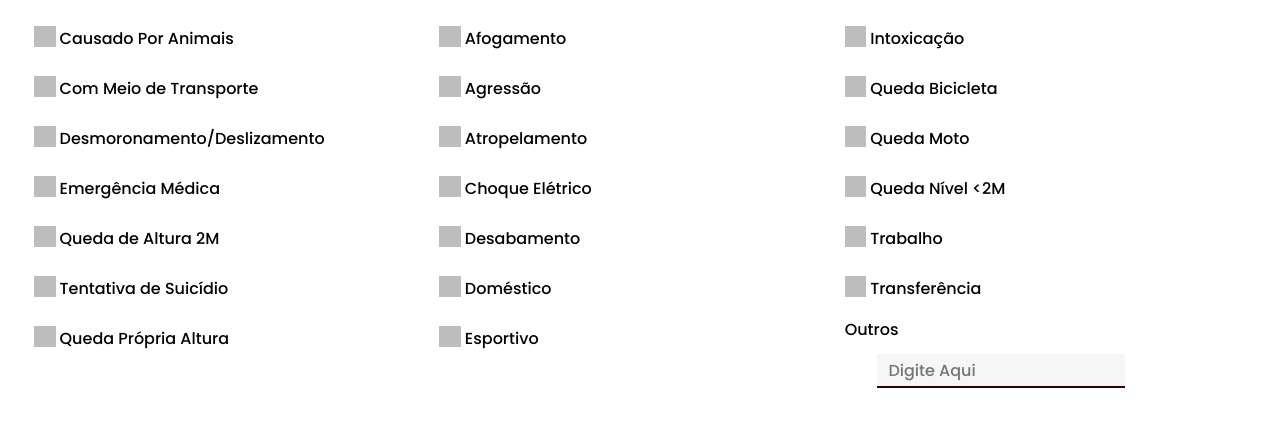
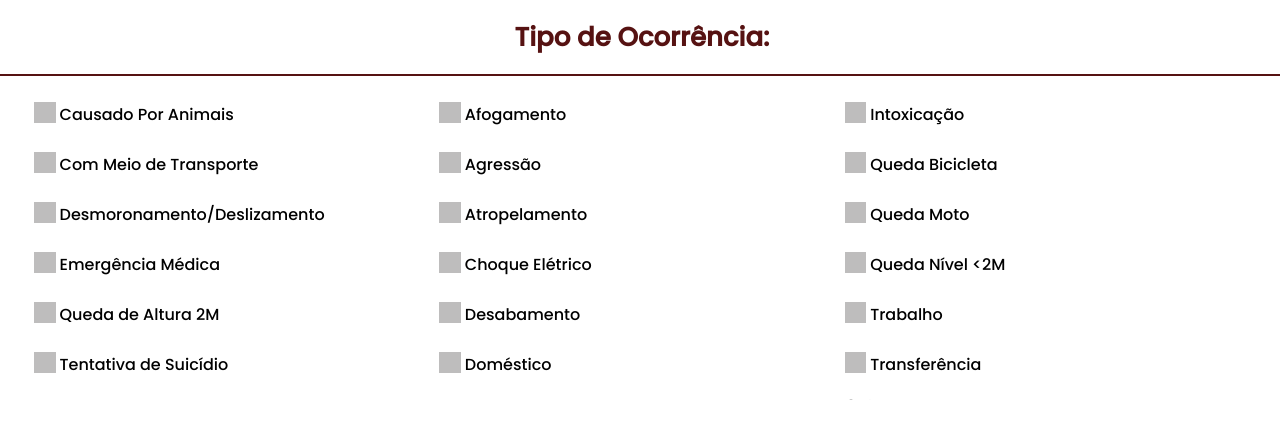
Before and after one commit to Andrefg29/bombeiro-2.0, a PHP site: page /avaliacaopaciente.html in a window 1280 px wide. Shown: the top 425 px of the page. Run offline with PHP 8.4, Linux system fonts and the light colour scheme.

Commit message:
asdfasdf

```diff
--- a/avaliacaopaciente.html
+++ b/avaliacaopaciente.html
@@ -13,6 +13,9 @@
 <body>
 
     <div class="container">
+        <div class="texto">
+            <h2>Tipo de Ocorrência:</h2>
+        </div>
         <form action="#" method="post" class="form">
             <div class="separa">
                 <div class="d1">
--- a/css/janelas.css
+++ b/css/janelas.css
@@ -22,18 +22,19 @@ body {
 
 
 .texto {
-    background-color: rgb(164, 19, 19);
-    width: 58.4%;
+    color: #000;
+    border-bottom: 2px solid rgb(86, 18, 18);
+    width: 100%;
     display: flex;
     justify-content: center;
     align-items: center;
-    padding: 10px;
+    padding: 2px;
+    height: 70px;
 }
 
 h2 {
-    font-size: 30px;
-    background-color: rgb(164, 19, 19);
-    color: white;
+    font-size: 26px;
+    color: rgb(86, 18, 18);
 }
 
 .form {
@@ -187,11 +188,11 @@ input[type="text"] {
 button {
     padding: .7rem;
     width: 10%;
-    height: 35px;
-    background-color: rgb(229, 24, 24);
+    height: 34px;
+    background-color: #000;
     font-size: 20px;
     margin-left: -3%;
-    margin-top: -2%;
+    margin-top: -1%;
     border: none;
     outline: none;
     transition: all .3s;
@@ -241,6 +242,10 @@ input[type="time"] {
 
 input[type="text"]:focus{
     border-bottom: 2px solid red;
+}
+
+input[type="text"]:focus .pesquisa button{
+    background-color:  red;
 }
 
 input[type="number"]:focus{
```
Also changed, not shown: objetos.html (+11 -2 lines).
